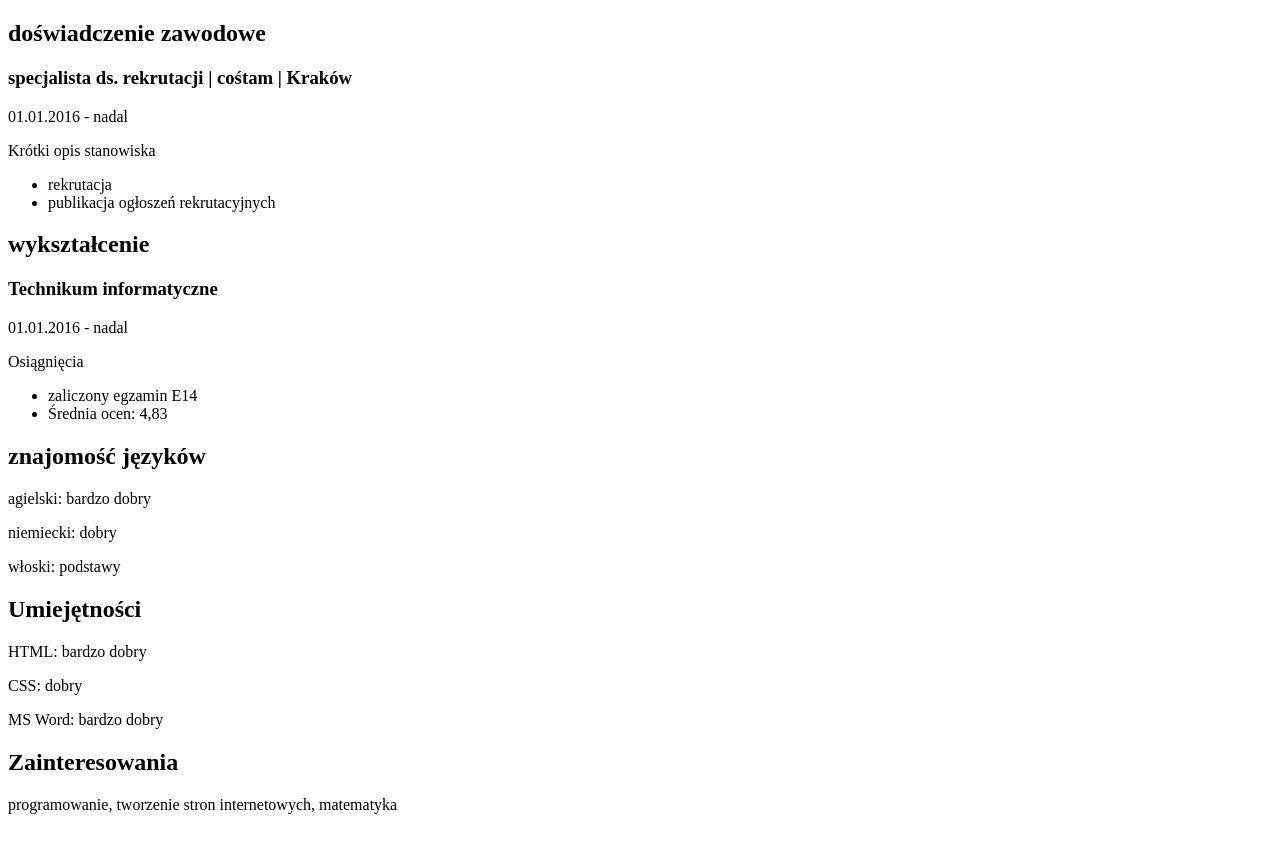
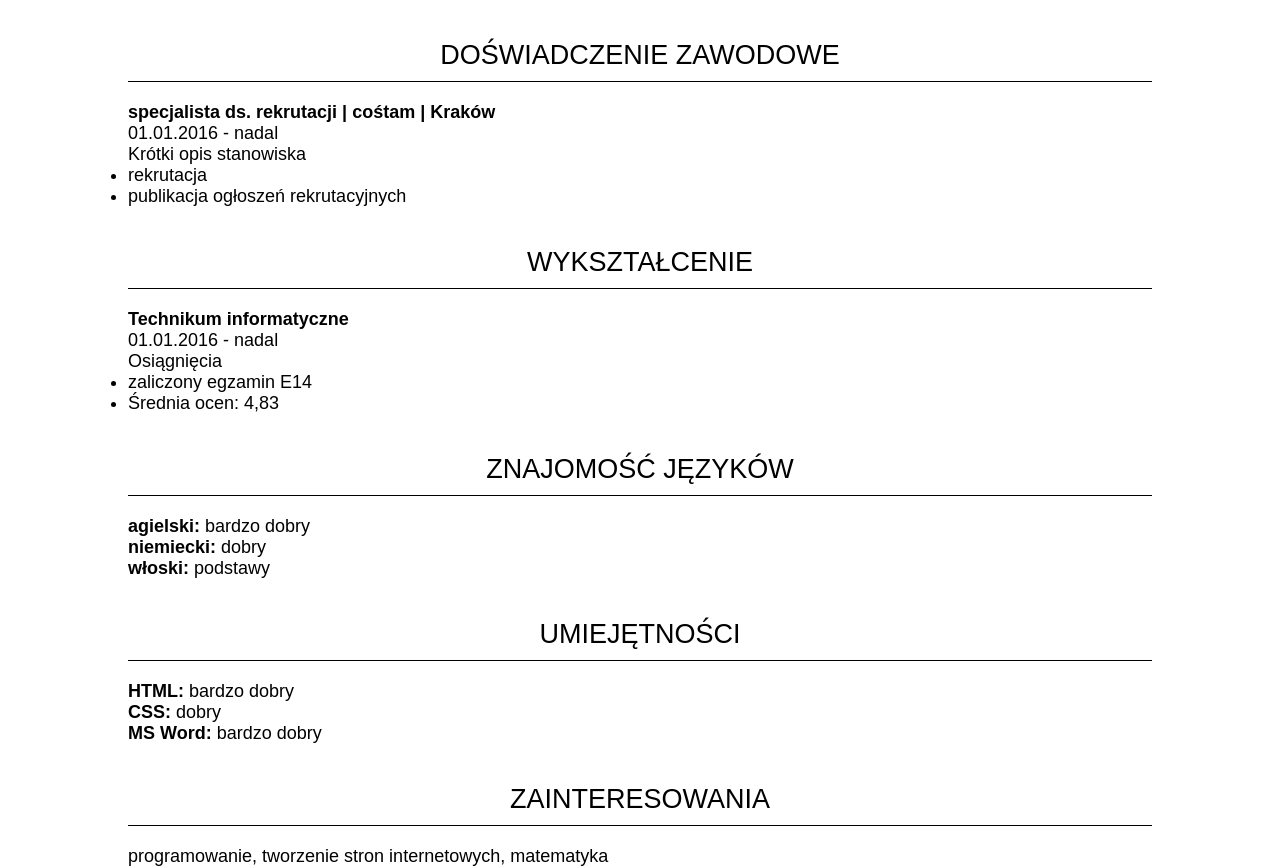
Before and after one commit to AdrianNiewiadomski/stronaWWW, a plain HTML site: page index.html in a window 1280 px wide. Before the commit the page ends 830 px from the top, so only its background shows below. Drawn offline with Linux system fonts and the light colour scheme.

Commit message:
Dodano podstawowe style.

```diff
--- a/css/style.css
+++ b/css/style.css
@@ -0,0 +1,29 @@
+*{
+    margin: 0;
+    padding: 0;
+    box-sizing: border-box;
+    font-family: sans-serif, Arial;
+    font-size: 18px;
+}
+.container{
+    width:80%;
+    margin: 0 auto;
+}
+.container h1{
+    text-transform:uppercase;
+    margin-top: 40px;
+    padding-bottom: 10px;
+    border-bottom: 1px solid black;
+    font-size: 150%;
+    font-weight: 300;
+    text-align: center;
+}
+article{
+    margin-top: 20px;
+}
+article h2{
+    font-size: 100%;
+}
+span.bold{
+    font-weight: bold;
+}
--- a/index.html
+++ b/index.html
@@ -14,7 +14,7 @@
             <div class="container">
                 <h1>doświadczenie zawodowe</h1>
                 <article>
-                    <h1>specjalista ds. rekrutacji | cośtam | Kraków</h1>
+                    <h2>specjalista ds. rekrutacji | cośtam | Kraków</h1>
                     <p>01.01.2016 - nadal</p>
                     <p>Krótki opis stanowiska</p>
                     <p>
@@ -31,7 +31,7 @@
             <div class="container">
                 <h1>wykształcenie</h1>
                 <article>
-                    <h1>Technikum informatyczne</h1>
+                    <h2>Technikum informatyczne</h1>
                     <p>01.01.2016 - nadal</p>
                     <p>Osiągnięcia</p>
                     <p>
@@ -49,15 +49,15 @@
                 <h1>znajomość języków</h1>
                 <article>
                     <p>
-                        <span>agielski:</span>
+                        <span class="bold">agielski:</span>
                         bardzo dobry
                     </p>
                     <p>
-                        <span>niemiecki:</span>
+                        <span class="bold">niemiecki:</span>
                         dobry
                     </p>
                     <p>
-                        <span>włoski:</span>
+                        <span class="bold">włoski:</span>
                         podstawy
                     </p>
                 </article>
@@ -69,15 +69,15 @@
                 <h1>Umiejętności</h1>
                 <article>
                     <p>
-                        <span>HTML:</span>
+                        <span class="bold">HTML:</span>
                         bardzo dobry
                     </p>
                     <p>
-                        <span>CSS:</span>
+                        <span class="bold">CSS:</span>
                         dobry
                     </p>
                     <p>
-                        <span>MS Word:</span>
+                        <span class="bold">MS Word:</span>
                         bardzo dobry
                     </p>
                 </article>
```
